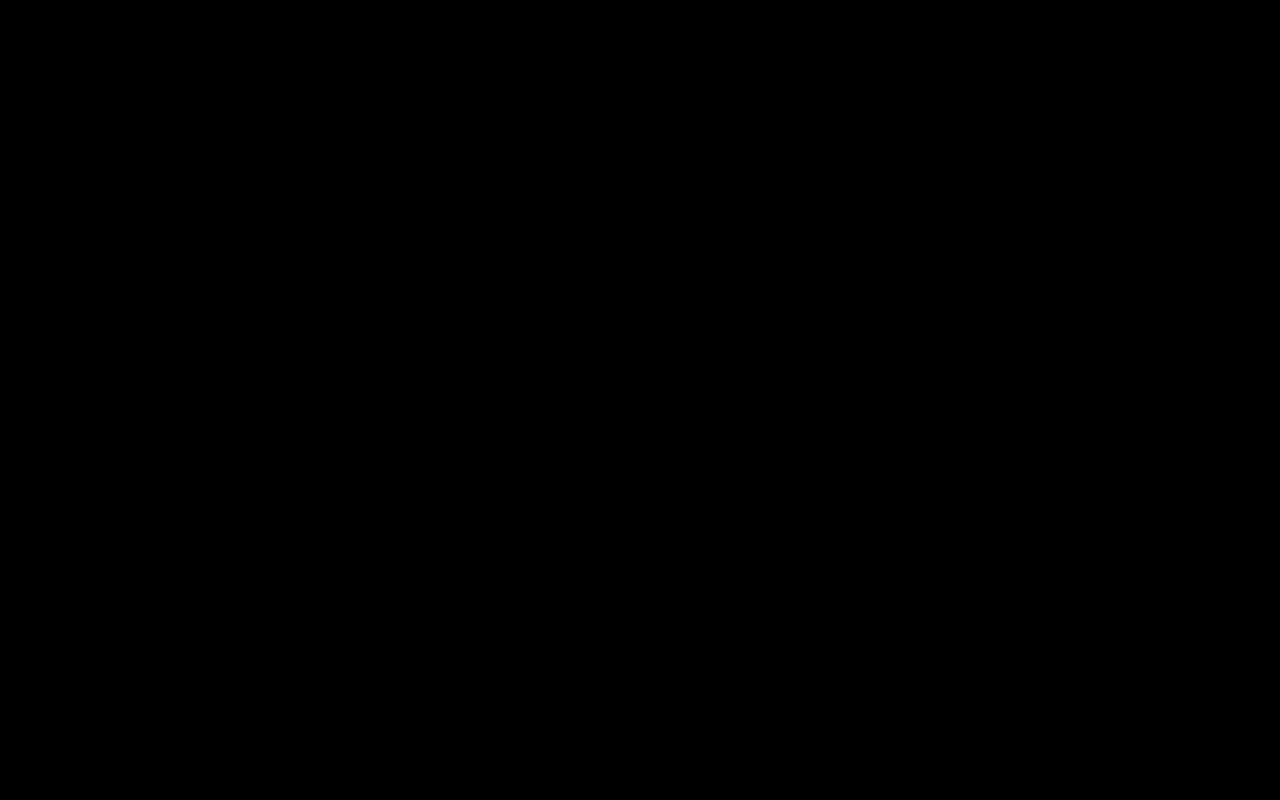
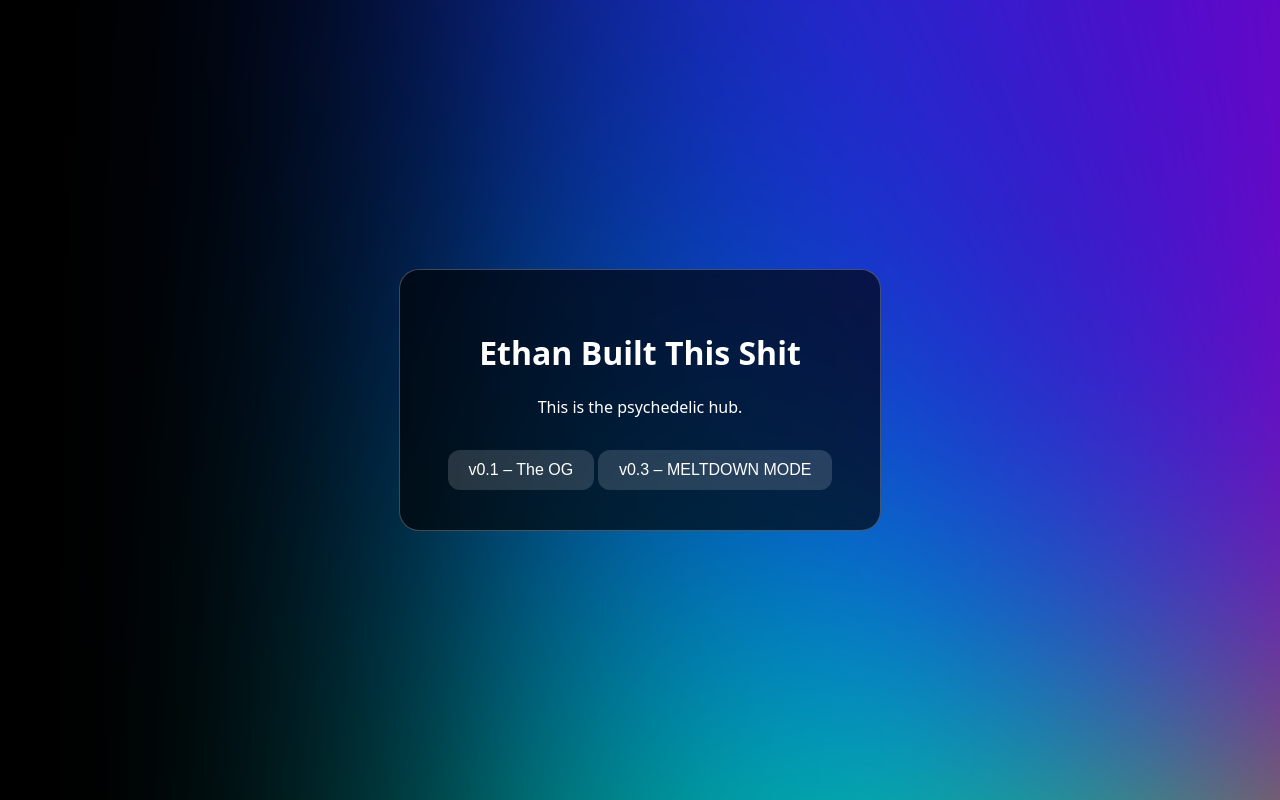
Before and after one commit to elmreks/test, a plain HTML site: page index.html in a window 1280 px wide. Drawn offline with Linux system fonts and the light colour scheme.

Commit message:
Add styling and buttons to index.html

```diff
--- a/index.html
+++ b/index.html
@@ -52,3 +52,37 @@
       background: rgba(0, 0, 0, 0.65);
       backdrop-filter: blur(12px);
       text-align: center;
+      border: 1px solid rgba(255, 255, 255, 0.25);
+      max-width: 560px;
+      z-index: 10;
+    }
+
+    .button {
+      margin-top: 1rem;
+      padding: 0.7rem 1.3rem;
+      font-size: 1rem;
+      border-radius: 12px;
+      border: none;
+      cursor: pointer;
+      color: #fff;
+      background: rgba(255,255,255,0.15);
+      transition: 0.2s;
+    }
+    .button:hover {
+      background: rgba(255,255,255,0.25);
+    }
+  </style>
+</head>
+
+<body>
+  <div class="trippy-bg"></div>
+
+  <div class="card">
+    <h1>Ethan Built This Shit</h1>
+    <p>This is the psychedelic hub.</p>
+
+    <button class="button" onclick="location.href='v0.1.html'">v0.1 – The OG</button>
+    <button class="button" onclick="location.href='v0.3.html'">v0.3 – MELTDOWN MODE</button>
+  </div>
+</body>
+</html>
```
